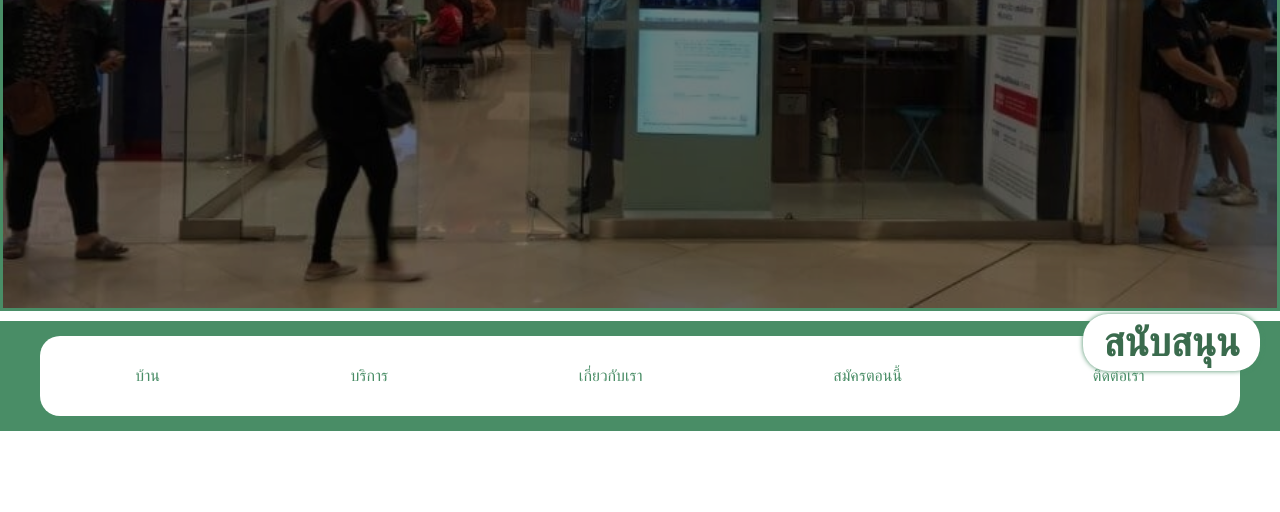
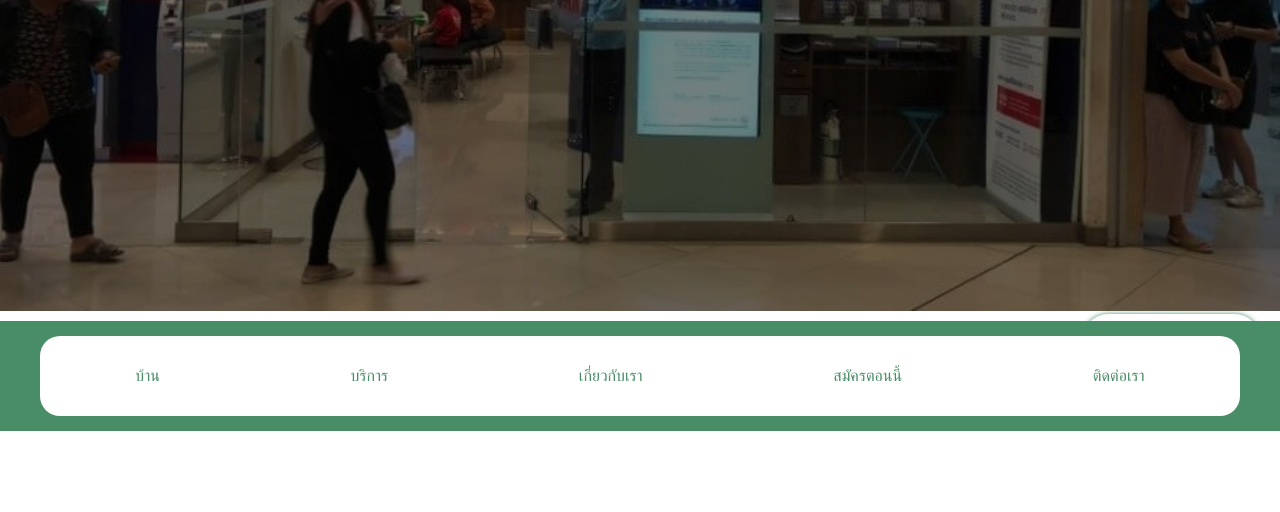
Before and after one commit to D-Inspire/surang_bank, a plain HTML site: page index.html in a window 1280 px wide. Shown: the part 409-921 px from the top of the page. Drawn offline with Linux system fonts and the light colour scheme.

Commit message:
fixed an issue

```diff
--- a/hana.css
+++ b/hana.css
@@ -11,7 +11,6 @@ header,.footer{
     justify-content: center;
     align-items: center;
     position: relative;
-    border: 3PX solid #498D66;
 }
 header>img,.footer>img{
     width: 100%;
@@ -60,6 +59,7 @@ nav{
     top: 0;
     left: 0;
     margin-top: 10px;
+    z-index: 5;
 }
 ul{
     width: 150vh;
```
